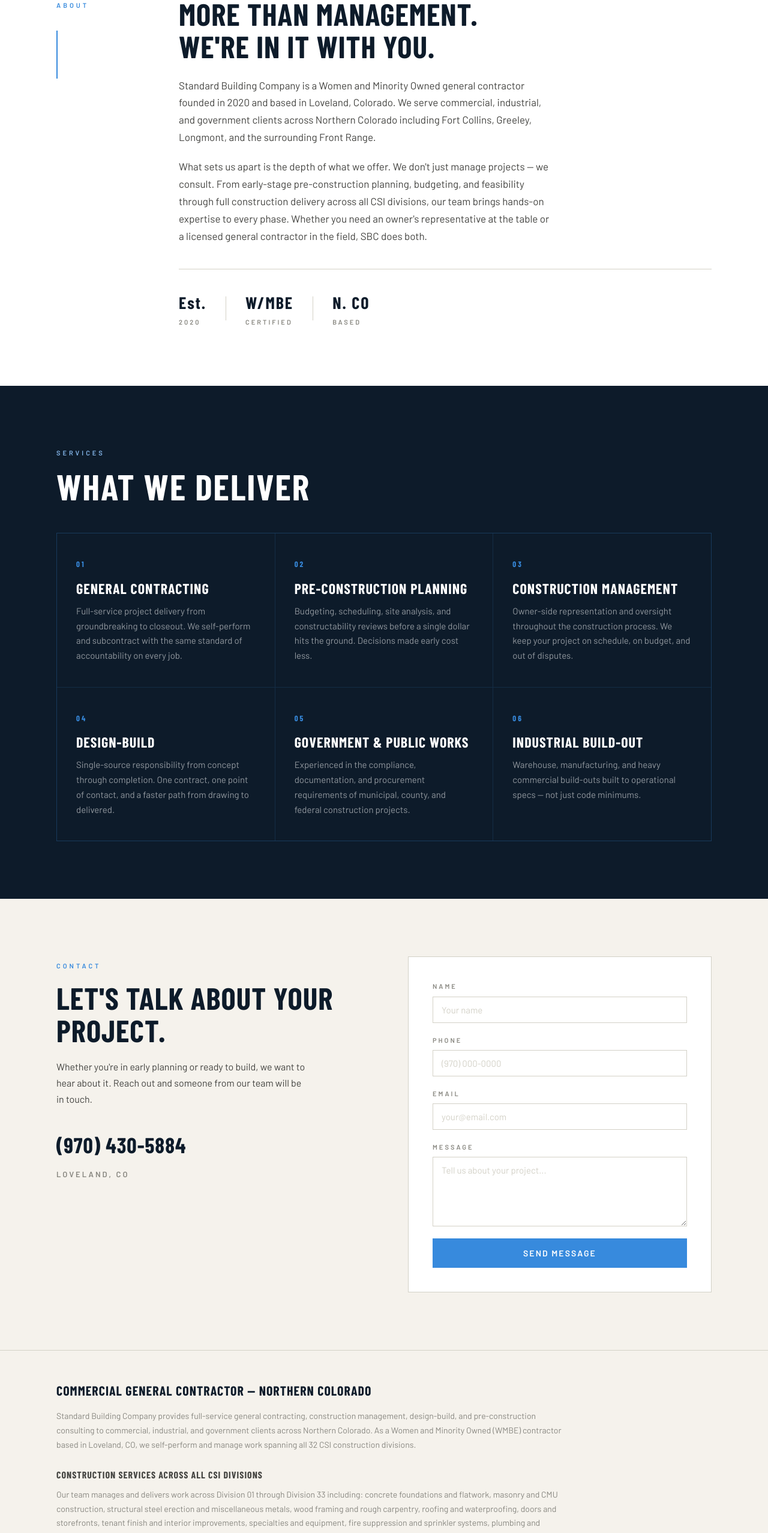
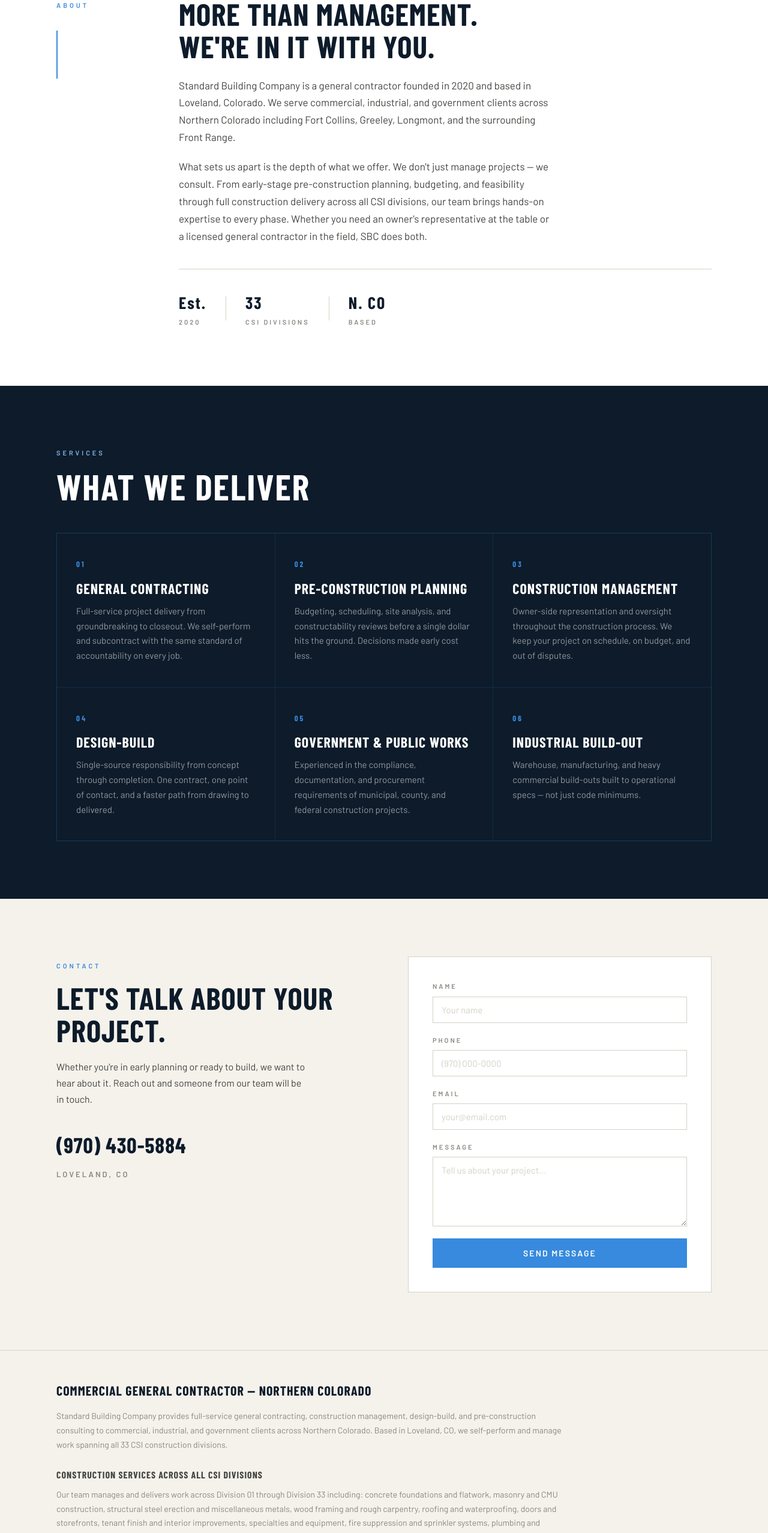
Before and after one commit to mangeris4thepeople/StandardBuildingCompany, a React (Vite) app: page / in a window 1280 px wide. Shown: the part 900-3455 px from the top of the page at 60% size. Built offline with nearby package versions, Linux system fonts and the light colour scheme; a web font is replaced by a local one.

Commit message:
Update company description anRemove W/MBE references from About copy, stat tile, and footer; fix CSI count 32 to 33d CSI divisions count
Removed references to Women and Minority Owned status and updated the number of CSI divisions from 32 to 33.

```diff
--- a/src/App.jsx
+++ b/src/App.jsx
@@ -126,7 +126,7 @@
               More than management.<br />We're in it with you.
             </h2>
             <p className="about__body">
-              Standard Building Company is a Women and Minority Owned general contractor founded in 2020 and based in Loveland, Colorado. We serve commercial, industrial, and government clients across Northern Colorado including Fort Collins, Greeley, Longmont, and the surrounding Front Range.
+              Standard Building Company is a general contractor founded in 2020 and based in Loveland, Colorado. We serve commercial, industrial, and government clients across Northern Colorado including Fort Collins, Greeley, Longmont, and the surrounding Front Range.
             </p>
             <p className="about__body">
               What sets us apart is the depth of what we offer. We don't just manage projects — we consult. From early-stage pre-construction planning, budgeting, and feasibility through full construction delivery across all CSI divisions, our team brings hands-on expertise to every phase. Whether you need an owner's representative at the table or a licensed general contractor in the field, SBC does both.
@@ -138,8 +138,8 @@
               </div>
               <div className="about__stat-divider" />
               <div className="about__stat">
-                <span className="about__stat-number">W/MBE</span>
-                <span className="about__stat-label">Certified</span>
+                <span className="about__stat-number">33</span>
+                <span className="about__stat-label">CSI Divisions</span>
               </div>
               <div className="about__stat-divider" />
               <div className="about__stat">
@@ -252,7 +252,7 @@
     <section className="seo-content" aria-label="Service areas and specialties">
       <div className="container">
         <h2>Commercial General Contractor — Northern Colorado</h2>
-        <p>Standard Building Company provides full-service general contracting, construction management, design-build, and pre-construction consulting to commercial, industrial, and government clients across Northern Colorado. As a Women and Minority Owned (WMBE) contractor based in Loveland, CO, we self-perform and manage work spanning all 32 CSI construction divisions.</p>
+        <p>Standard Building Company provides full-service general contracting, construction management, design-build, and pre-construction consulting to commercial, industrial, and government clients across Northern Colorado. Based in Loveland, CO, we self-perform and manage work spanning all 33 CSI construction divisions.</p>
         <h3>Construction Services Across All CSI Divisions</h3>
         <p>Our team manages and delivers work across Division 01 through Division 33 including: concrete foundations and flatwork, masonry and CMU construction, structural steel erection and miscellaneous metals, wood framing and rough carpentry, roofing and waterproofing, doors and storefronts, tenant finish and interior improvements, specialties and equipment, fire suppression and sprinkler systems, plumbing and mechanical, HVAC and building automation, electrical and low voltage, communications and data cabling, electronic safety and security systems, earthwork and site grading, exterior improvements and landscaping, and underground utilities.</p>
         <h3>Tenant Finish and Tenant Improvement Contractor — Northern Colorado</h3>
```
